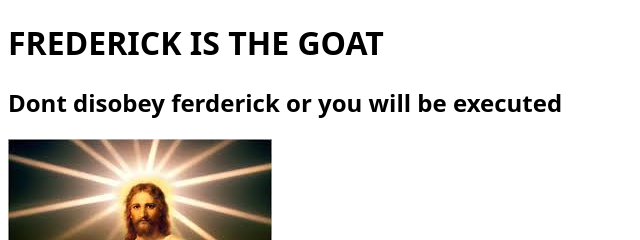
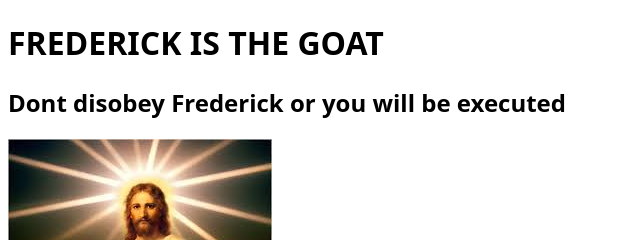
Before and after one commit to Anklemonitor-codez/Frederickism, a plain HTML site: page index.html in a window 1280 px wide. Shown: the top 240 px of the page, 0-640 px from the left. Drawn offline with Linux system fonts and the light colour scheme.

Commit message:
Update index.html

```diff
--- a/index.html
+++ b/index.html
@@ -9,7 +9,7 @@
 <body>
     <div class="header">
         <h1 style="font-family: system-ui, -apple-system, BlinkMacSystemFont, 'Segoe UI', Roboto, Oxygen, Ubuntu, Cantarell, 'Open Sans', 'Helvetica Neue', sans-serif;">FREDERICK IS THE GOAT</h1>
-        <h2 style="font-family: system-ui, -apple-system, BlinkMacSystemFont, 'Segoe UI', Roboto, Oxygen, Ubuntu, Cantarell, 'Open Sans', 'Helvetica Neue', sans-serif;">Dont disobey ferderick or you will be executed</h2>
+        <h2 style="font-family: system-ui, -apple-system, BlinkMacSystemFont, 'Segoe UI', Roboto, Oxygen, Ubuntu, Cantarell, 'Open Sans', 'Helvetica Neue', sans-serif;">Dont disobey Frederick or you will be executed</h2>
         <img src="frederick.jpg">
     </div>
 </body>
```
